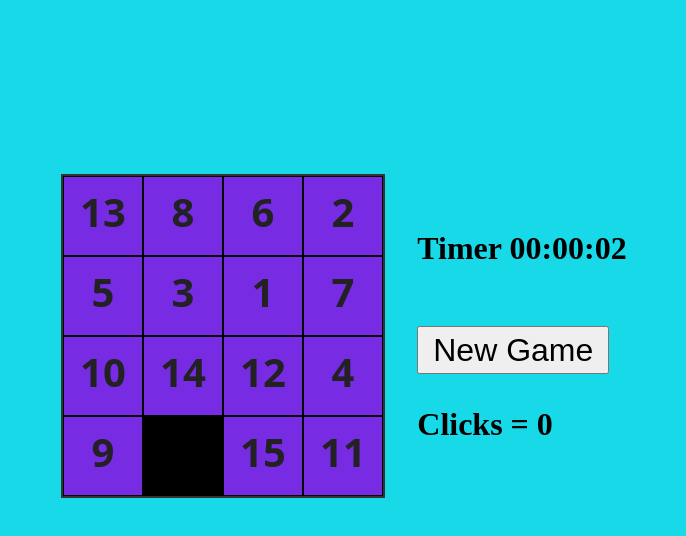
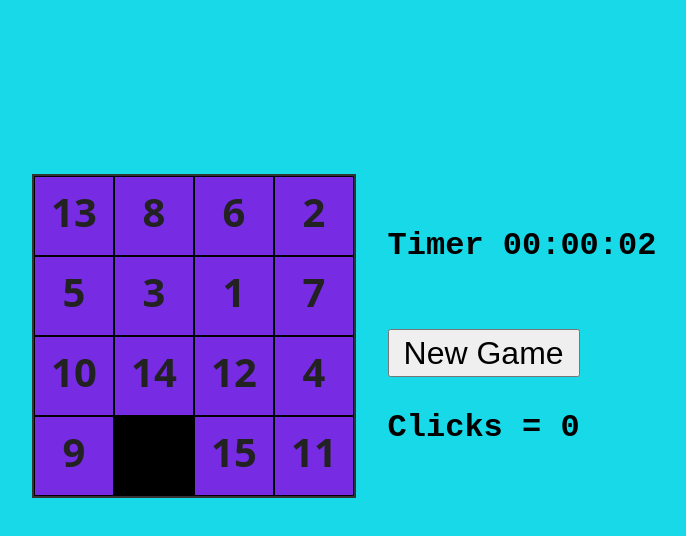
Before and after one commit to fedorovichpavel/rss, a plain HTML site: page gem-puzzle/index.html in a window 1280 px wide. Both pictures are taken after a click on the button "New Game". Shown: the whole page, without its empty margins (280-966 px from the left). Drawn offline with Linux system fonts and the light colour scheme.

Commit message:
fix: call time func

```diff
--- a/gem-puzzle/script.js
+++ b/gem-puzzle/script.js
@@ -152,14 +152,35 @@ window.onload = function() {
 
     var game;
     game = localStorage.getItem('game');
+    let hour = 0;
+    let min = 0;
+    let sec = -1;
     btn.onclick = function() {
         game = new Game(context, cellSize);
         game.mix(300);
-        game.draw();
+        context.fillRect(0, 0, canvas.width, canvas.height);
+        game.draw(context, cellSize);
         howClicks.innerText = 'Clicks = 0';
+        hour = 0;
+        min = 0;
+        sec = -1;
+        if (time.counter !== true) {
+            hour = 0;
+            min = 0;
+            sec = -1;
             time();
+        } else {
+            hour = 0;
+            min = 0;
+            sec = -1;
+        }
+    }
+
+
+
 
     function time() {
+        time.counter = true;
         sec++;
         if (sec == 60) {
             min++;
@@ -171,7 +192,6 @@ window.onload = function() {
         }
         timer.innerText = "Timer " + (hour.toString().length == 1 ? '0' + hour : hour) + ':' + (min.toString().length == 1 ? '0' + min : min) + ':' + (sec.toString().length == 1 ? '0' + sec : sec);
         setTimeout(time, 1000);
-        }
     }
 
     canvas.onclick = function(e) {
@@ -197,16 +217,14 @@ window.onload = function() {
         context.fillRect(0, 0, canvas.width, canvas.height);
         game.draw();
         if (game.victory()) {
-            alert("Собрано за " + game.getClicks() + " касание!");
+            alert("Собрано за " + hour + ':' + min + ' и ' + game.getClicks() + " касание!");
             game.mix(300);
             context.fillRect(0, 0, canvas.width, canvas.height);
             game.draw(context, cellSize);
         }
     }
 
-    let hour = 0;
-    let min = 0;
-    let sec = -1;
+
 
 
 
--- a/gem-puzzle/style.scss
+++ b/gem-puzzle/style.scss
@@ -2,7 +2,30 @@ body {
     display: flex;
     justify-content: center;
     padding-top: 13%;
-    background-color: rgb(24, 217, 231);
+    background-color: #18d9e7;
+    transition: 1s ease-in-out;
+}
+
+body>div {
+    height: 100%;
+    display: flex;
+    flex-direction: column;
+    align-self: center;
+}
+
+body>div>div {
+    font-family: monospace;
+    font-size: 2rem;
+    margin: 2rem;
+    font-weight: 700;
+}
+
+button {
+    margin-left: 2rem;
+    margin-top: 10%;
+    width: 12rem;
+    height: 3rem;
+    font-size: 2rem;
 }
 
 canvas {
```
Also changed, not shown: gem-puzzle/style.css, 1 other file. Lines whose indentation alone changed are shown as unchanged.
